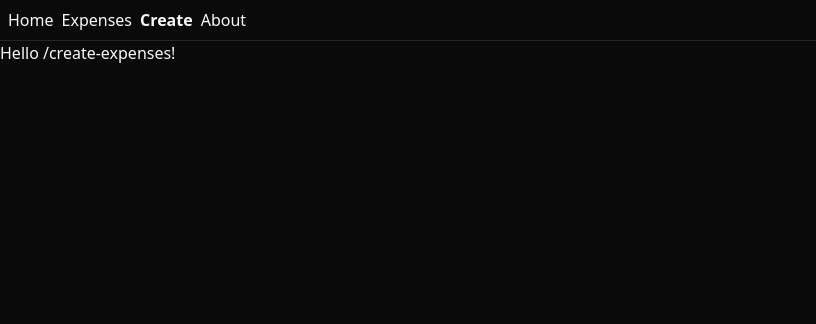
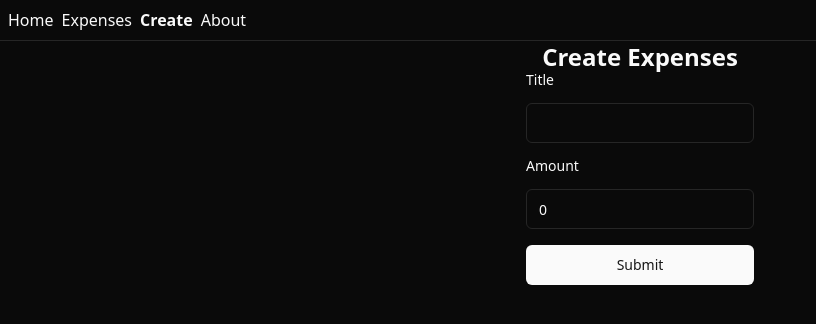
Before and after one commit to NalessoAxel/expenses_app, a React (Vite) app in the folder frontend/: page /create-expenses in a window 1280 px wide. Shown: the top 324 px of the page, without its empty margins (0-816 px from the left). Built offline with nearby package versions, Linux system fonts and the light colour scheme; what hono would draw is missing.

Commit message:
chore: Update dependencies and add @tanstack/react-form and @radix-ui/react-label to frontend

```diff
--- a/frontend/package.json
+++ b/frontend/package.json
@@ -10,7 +10,9 @@
     "preview": "vite preview"
   },
   "dependencies": {
+    "@radix-ui/react-label": "^2.0.2",
     "@radix-ui/react-slot": "^1.0.2",
+    "@tanstack/react-form": "^0.19.4",
     "@tanstack/react-query": "^5.35.1",
     "@tanstack/react-router": "^1.31.20",
     "@tanstack/router-devtools": "^1.31.20",
--- /dev/null
+++ b/frontend/src/components/ui/input.tsx
@@ -0,0 +1,25 @@
+import * as React from "react"
+
+import { cn } from "@/lib/utils"
+
+export interface InputProps
+  extends React.InputHTMLAttributes<HTMLInputElement> {}
+
+const Input = React.forwardRef<HTMLInputElement, InputProps>(
+  ({ className, type, ...props }, ref) => {
+    return (
+      <input
+        type={type}
+        className={cn(
+          "flex h-10 w-full rounded-md border border-input bg-background px-3 py-2 text-sm ring-offset-background file:border-0 file:bg-transparent file:text-sm file:font-medium placeholder:text-muted-foreground focus-visible:outline-none focus-visible:ring-2 focus-visible:ring-ring focus-visible:ring-offset-2 disabled:cursor-not-allowed disabled:opacity-50",
+          className
+        )}
+        ref={ref}
+        {...props}
+      />
+    )
+  }
+)
+Input.displayName = "Input"
+
+export { Input }
--- /dev/null
+++ b/frontend/src/components/ui/label.tsx
@@ -0,0 +1,24 @@
+import * as React from "react"
+import * as LabelPrimitive from "@radix-ui/react-label"
+import { cva, type VariantProps } from "class-variance-authority"
+
+import { cn } from "@/lib/utils"
+
+const labelVariants = cva(
+  "text-sm font-medium leading-none peer-disabled:cursor-not-allowed peer-disabled:opacity-70"
+)
+
+const Label = React.forwardRef<
+  React.ElementRef<typeof LabelPrimitive.Root>,
+  React.ComponentPropsWithoutRef<typeof LabelPrimitive.Root> &
+    VariantProps<typeof labelVariants>
+>(({ className, ...props }, ref) => (
+  <LabelPrimitive.Root
+    ref={ref}
+    className={cn(labelVariants(), className)}
+    {...props}
+  />
+))
+Label.displayName = LabelPrimitive.Root.displayName
+
+export { Label }
--- a/frontend/src/routes/create-expenses.tsx
+++ b/frontend/src/routes/create-expenses.tsx
@@ -1,5 +1,81 @@
-import { createFileRoute } from '@tanstack/react-router'
+import { createFileRoute } from "@tanstack/react-router";
+import { useForm } from "@tanstack/react-form";
+import type { FieldApi } from "@tanstack/react-form";
 
-export const Route = createFileRoute('/create-expenses')({
-  component: () => <div>Hello /create-expenses!</div>
-})
+import { Input } from "@/components/ui/input";
+import { Label } from "@/components/ui/label";
+import { Button } from "@/components/ui/button";
+
+export const Route = createFileRoute("/create-expenses")({
+  component: CreateExpenses,
+});
+
+function CreateExpenses() {
+  const form = useForm({
+    defaultValues: {
+      title: "",
+      amount: 0,
+    },
+    onSubmit: async (values) => {
+      await new Promise((resolve) => setTimeout(resolve, 1000));
+      console.log(values);
+    },
+  });
+
+  return (
+    <div className="flex flex-col items-center justify-center h-full ">
+      <h1 className="text-2xl font-bold">Create Expenses</h1>
+
+      <form
+        className="flex gap-4 flex-col"
+        onSubmit={(e) => {
+          e.preventDefault();
+          e.stopPropagation();
+          form.handleSubmit();
+        }}
+      >
+        <Label htmlFor="title">Title</Label>
+
+        <form.Field
+          name="title"
+          children={(field) => (
+            <>
+              <Input
+                name={field.name}
+                value={field.state.value}
+                onBlur={field.handleBlur}
+                onChange={(e) => field.handleChange(e.target.value)}
+              />
+              {field.state.meta.touchedErrors ? (
+                <em>{field.state.meta.touchedErrors}</em>
+              ) : null}
+            </>
+          )}
+        />
+
+        <Label htmlFor="amount">Amount</Label>
+
+        <form.Field
+          name="amount"
+          children={(field) => (
+            <Input
+              type="number"
+              name={field.name}
+              value={field.state.value}
+              onBlur={field.handleBlur}
+              onChange={(e) => field.handleChange(Number(e.target.value))}
+            />
+          )}
+        />
+        <form.Subscribe
+          selector={(state) => [state.canSubmit, state.isSubmitting]}
+          children={([canSubmit, isSubmitting]) => (
+            <Button type="submit" disabled={!canSubmit}>
+              {isSubmitting ? "..." : "Submit"}
+            </Button>
+          )}
+        />
+      </form>
+    </div>
+  );
+}
--- a/frontend/src/routes/expenses.tsx
+++ b/frontend/src/routes/expenses.tsx
@@ -39,7 +39,7 @@
 
   return (
     <Table>
-      <TableCaption>A list of your recent invoices.</TableCaption>
+      <TableCaption>A list of your recent expenses.</TableCaption>
       <TableHeader>
         <TableRow>
           <TableHead>Name</TableHead>
```
Also changed, not shown: 1 other file (tests, documents, lock files or other folders).
